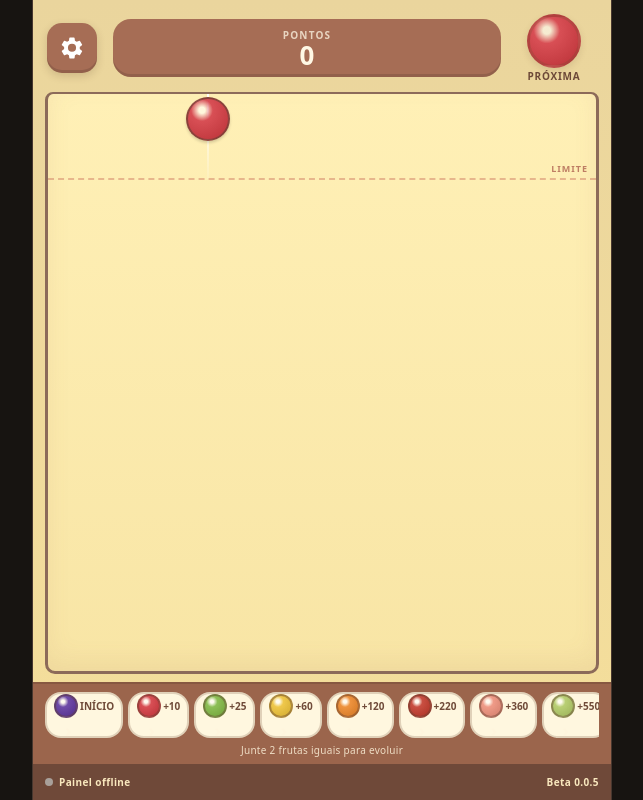
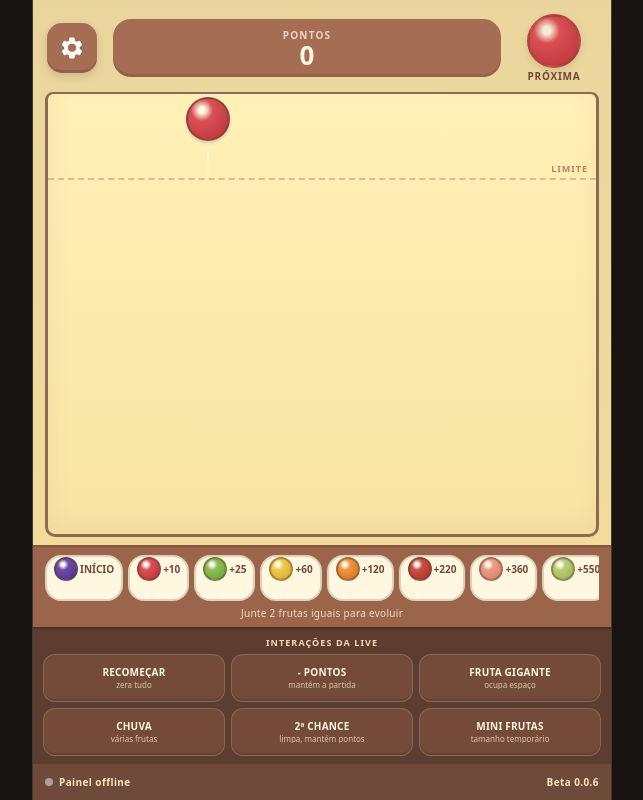
Before and after one commit to wallissonghost-code/Frutas, a plain HTML site: page index.html in a window 1280 px wide. Shown: the whole page, without its empty margins (318-961 px from the left). Drawn offline with nearby package versions, Linux system fonts and the light colour scheme.

Commit message:
feat: load live actions beta 0.0.6

```diff
--- a/index.html
+++ b/index.html
@@ -7,7 +7,7 @@
   <meta http-equiv="Cache-Control" content="no-cache, no-store, must-revalidate" />
   <meta http-equiv="Pragma" content="no-cache" />
   <meta http-equiv="Expires" content="0" />
-  <title>Frutas · Beta 0.0.5</title>
+  <title>Frutas · Beta 0.0.6</title>
   <script>
     (()=>{
       const fresh=Date.now();
@@ -40,7 +40,7 @@
       <div class="game-message" id="gameMessage" hidden></div>
     </section>
     <section class="progression" aria-label="Evolução das frutas"><div class="progression-track" id="progressionTrack"></div><small>Junte 2 frutas iguais para evoluir</small></section>
-    <footer class="statusbar"><span><i id="statusDot"></i><b id="panelStatus">Painel offline</b></span><span>Beta 0.0.5</span></footer>
+    <footer class="statusbar"><span><i id="statusDot"></i><b id="panelStatus">Painel offline</b></span><span>Beta 0.0.6</span></footer>
   </main>
   <div class="modal" id="panelModal" aria-hidden="true"><div class="modal-card"><button class="close-button" id="closePanel" type="button">×</button><h2>Painel universal</h2><p>Digite o código de 8 caracteres gerado pelo Projeto Daniel.</p><input id="panelCode" maxlength="9" autocomplete="off" placeholder="ABCD-EFGH" /><button class="connect-button" id="connectPanel" type="button">Conectar</button><div class="pair-message" id="pairMessage">Aguardando conexão.</div><hr /><button class="secondary-button" id="restartButton" type="button">Reiniciar partida</button></div></div>
   <script src="https://cdn.jsdelivr.net/npm/matter-js@0.20.0/build/matter.min.js"></script>
@@ -53,6 +53,11 @@
       game.onload=()=>{
         const fix=document.createElement('script');
         fix.src='./mobile-input-fix.js?fresh='+fresh;
+        fix.onload=()=>{
+          const live=document.createElement('script');
+          live.src='./live-actions.js?fresh='+fresh;
+          document.body.appendChild(live);
+        };
         document.body.appendChild(fix);
       };
       document.body.appendChild(game);
```
